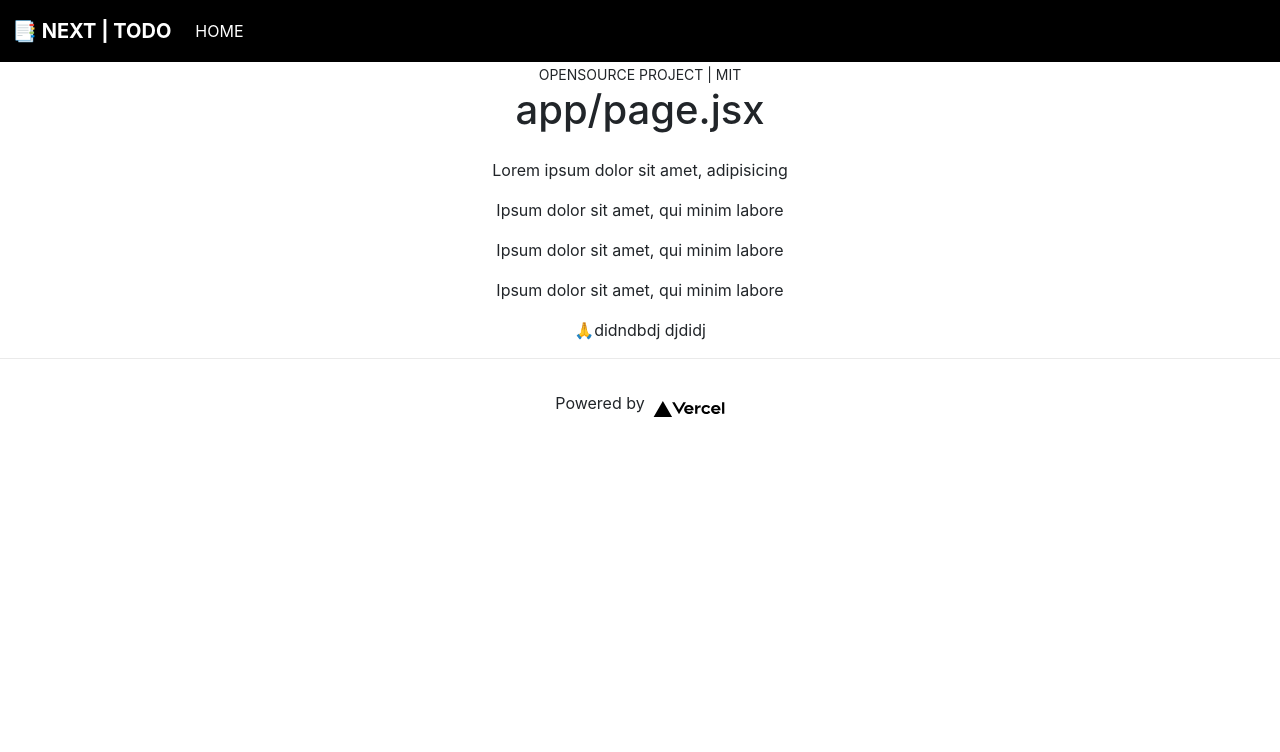
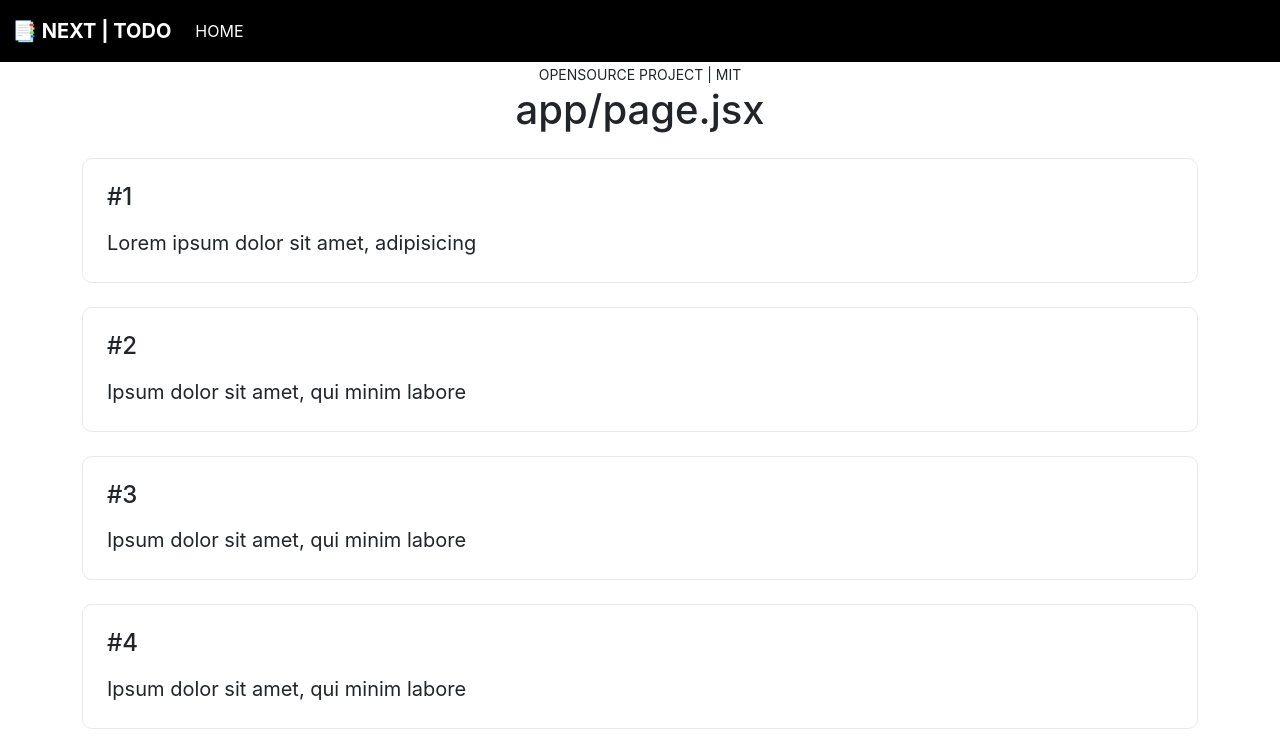
Before and after one commit to Ant1s0c1al/todo-webapp, a Next.js app in the folder next-jsx-todo-app/: page / in a window 1280 px wide. Shown: the top 752 px of the page. Built offline with nearby package versions, Linux system fonts and the light colour scheme; data requests are answered from the project's data file.

Commit message:
[STYLE]: UI Update Clean Minimal Design

```diff
--- a/next-jsx-todo-app/app/page.module.scss
+++ b/next-jsx-todo-app/app/page.module.scss
@@ -77,7 +77,7 @@
 }
 
 .card {
-  margin: 1rem;
+  margin: 0 0 1.5rem 0;
   padding: 1.5rem;
   text-align: left;
   color: inherit;
@@ -85,7 +85,7 @@
   border: 1px solid #eaeaea;
   border-radius: 10px;
   transition: color 0.15s ease, border-color 0.15s ease;
-  max-width: 300px;
+  width: 100%;
 }
 
 .card:hover,
--- a/next-jsx-todo-app/app/todo-item.jsx
+++ b/next-jsx-todo-app/app/todo-item.jsx
@@ -1,12 +1,16 @@
 /* [CLIENT] COMPONENT */
 'use client';
+import styles from './page.module.scss';
 
 // Pass in 'todo' as a prop
 export default function TodoItem({ todo }) {
   return (
     <>
-      <div className='text-center'>
-        <p>{todo.text}</p>
+      <div className={styles.grid}>
+        <a className={`${styles.card}`} href='#'>
+          <h2>#{todo.id}</h2>
+          <p>{todo.text}</p>
+        </a>
       </div>
     </>
   );
```
